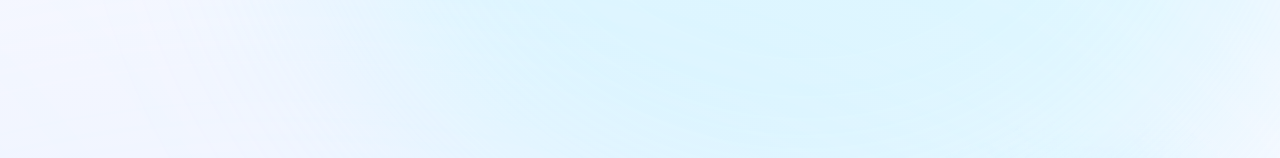
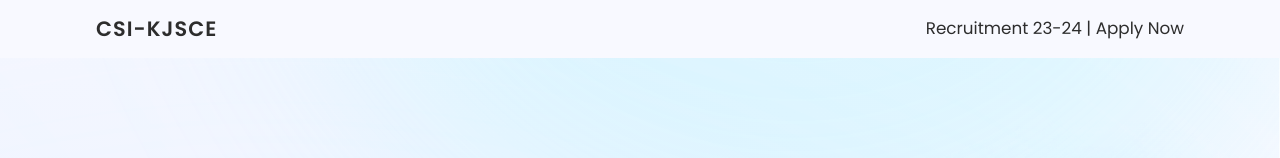
Before and after one commit to csikjsce/Recruitment-2023, a React (Create React App) app: page / in a window 1280 px wide. Shown: the top 158 px of the page. Built offline with nearby package versions, Linux system fonts and the light colour scheme; the HTML template or start-up script is replaced by a standard one.

Commit message:
feat: navbar

```diff
--- /dev/null
+++ b/src/components/Navbar.jsx
@@ -0,0 +1,17 @@
+import React from 'react';
+import { NavbarTitle, NavbarSubtitle, FlexRow } from '../utilities/exports';
+
+const Navbar = ({ mobile }) => {
+    const display = mobile ? 'hidden' : '';
+    const classes = `!justify-between !py-3 !px-24 !fixed !top-0 !bg-[#F8F9FF] !z-50 ${display}`
+	return (
+		<>
+            <FlexRow className={classes}>
+                <NavbarTitle text="CSI-KJSCE" />
+                <NavbarSubtitle text="Recruitment 23-24 | Apply Now" />
+            </FlexRow>
+		</>
+	)
+}
+
+export default Navbar
--- a/src/components/Positions.jsx
+++ b/src/components/Positions.jsx
@@ -9,7 +9,7 @@ const Positions = forwardRef(({ isMobile }, ref) => {
 				mobile={isMobile}
 				py={true}
 				ref={ref}
-				className='!justify-center !items-center'>
+				className='!justify-center !items-center !py-24'>
 				<FlexCol className='!items-start !gap-16 !pl-4'>
 					<FlexCol className='!items-start gap-24'>
 						<FlexHeads isMobile={isMobile} />
--- a/src/components/exports.js
+++ b/src/components/exports.js
@@ -4,5 +4,6 @@ import Modal from './Modal';
 import FlexHeads from './HeadsCard';
 import FlexMembers from './MembersCard';
 import Positions from './Positions';
+import Navbar from './Navbar';
 
-export { LandingContent, LandingAsset, Modal, FlexHeads, FlexMembers, Positions };
+export { LandingContent, LandingAsset, Modal, FlexHeads, FlexMembers, Positions, Navbar };
--- a/src/screens/Landing.jsx
+++ b/src/screens/Landing.jsx
@@ -1,5 +1,5 @@
 import React, { useState, useEffect, useRef } from 'react'
-import { LandingContent, LandingAsset, Positions } from '../components/exports'
+import { LandingContent, LandingAsset, Positions, Navbar } from '../components/exports'
 import { Container, Flex } from '../utilities/exports'
 
 const Landing = () => {
@@ -32,6 +32,7 @@ const Landing = () => {
 			<Container
 				dir='col'
 				mobile={isMobile}>
+				<Navbar mobile={isMobile} />
 				<Flex
 					className='!justify-between !min-h-screen'
 					direction={isMobile ? 'col' : 'row'}>
--- a/src/screens/Preloader.jsx
+++ b/src/screens/Preloader.jsx
@@ -59,7 +59,7 @@ const Preloader = memo(() => {
 				<Container
 					className='flex justify-center items-center bg-[#efffff]'
 					style={styles}>
-					<Animation size={150} />
+					<Animation size={300} />
 				</Container>
 			)}
 		</>
--- a/src/utilities/Typography.jsx
+++ b/src/utilities/Typography.jsx
@@ -97,6 +97,24 @@ const ScreenText = ({ text }) => {
 	)
 }
 
+const NavbarTitle = ({ text }) => {
+	return (
+		<>
+			<h1 className='font-semibold text-[#2D2D2D] leading-relaxed tracking-wider text-[1.3rem]'>
+				{text}
+			</h1>
+		</>
+	)
+}
+
+const NavbarSubtitle = ({ text }) => {
+	return (
+		<>
+			<h1 className='font-normal text-[#2D2D2D] leading-relaxed text-[1.05rem]'>{text}</h1>
+		</>
+	)
+}
+
 export {
 	LandingTitle,
 	LandingSubtitle,
@@ -108,4 +126,6 @@ export {
 	PositionSubtitle,
 	PositionSubtitleMobile,
 	ScreenText,
+	NavbarTitle,
+	NavbarSubtitle,
 }
--- a/src/utilities/exports.js
+++ b/src/utilities/exports.js
@@ -14,6 +14,8 @@ import {
 	PositionSubtitle,
 	PositionSubtitleMobile,
 	ScreenText,
+	NavbarTitle,
+	NavbarSubtitle,
 } from './Typography'
 
 export {
@@ -36,4 +38,6 @@ export {
 	PositionSubtitleMobile,
 	ScreenTitle,
 	ScreenText,
+	NavbarTitle,
+	NavbarSubtitle,
 }
```
Also changed, not shown: src/data/animations/animation.json (+1 -1 lines).
